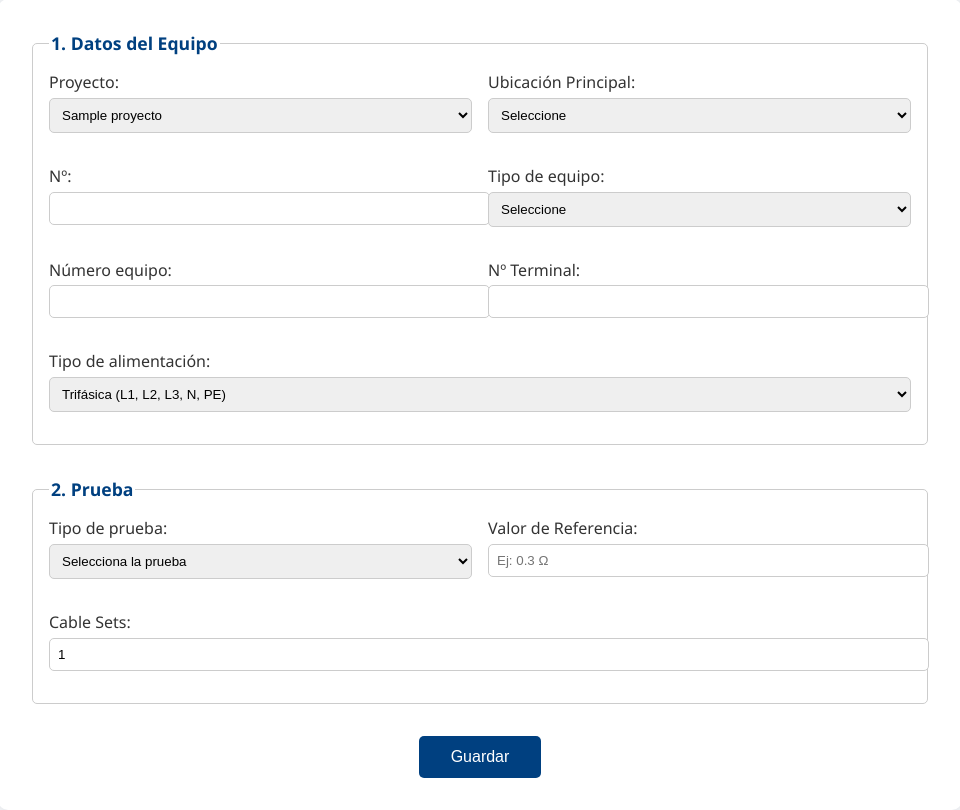
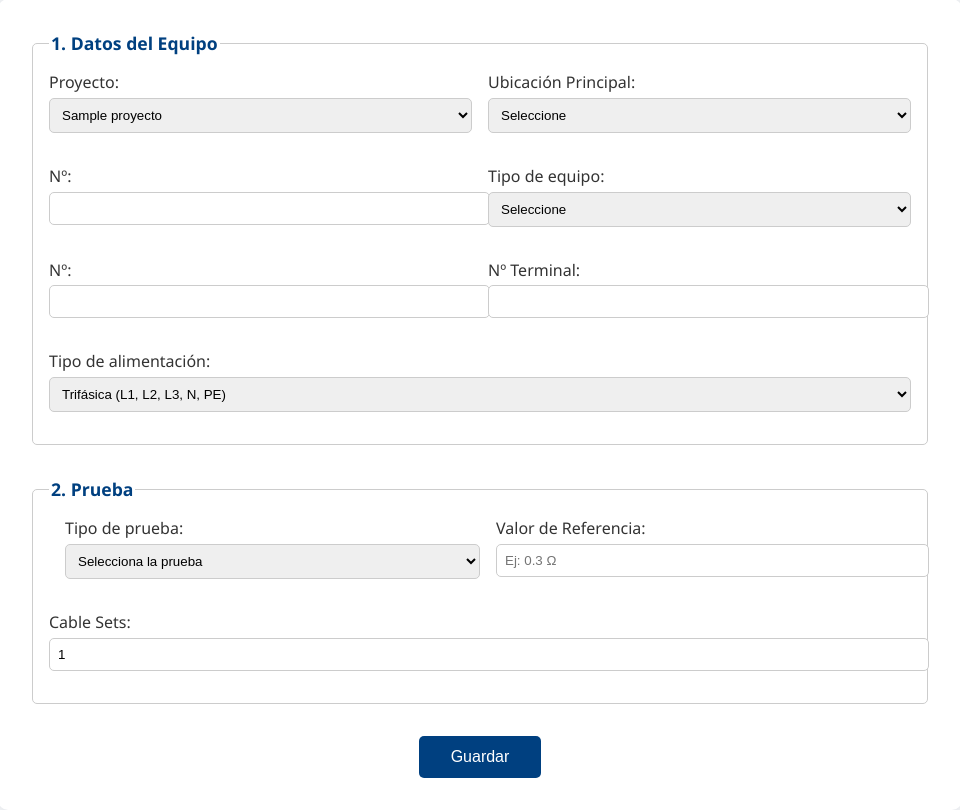
Before and after one commit to jrosselotl/comis, a FastAPI app: page / in a window 1280 px wide. Shown: the part 76-886 px from the top of the page, without its empty margins (160-1120 px from the left). Run offline with FastAPI, Linux system fonts and the light colour scheme; the visitor is signed in with stand-in values (Sample User, id 1); tables that the repository leaves empty hold one stand-in row (values such as "Sample post").

Commit message:
Update index.html

```diff
--- a/app/templates/index.html
+++ b/app/templates/index.html
@@ -60,7 +60,7 @@
         </select>
       </label>
 
-      <label>Número equipo:
+      <label>Nº:
         <input type="number" id="numero_tipo_equipo" name="numero_tipo_equipo" />
       </label>
 
@@ -92,6 +92,8 @@
   <fieldset>
     <legend>2. Prueba</legend>
     <div class="field-group">
+      <div id="nombre-equipo" style="font-weight: bold; font-size: 1.1rem; margin-bottom: 1rem;"></div>
+
       <label>Tipo de prueba:
         <select id="tipo-prueba" name="tipo_prueba" required>
           <option value="">Selecciona la prueba</option>
```
